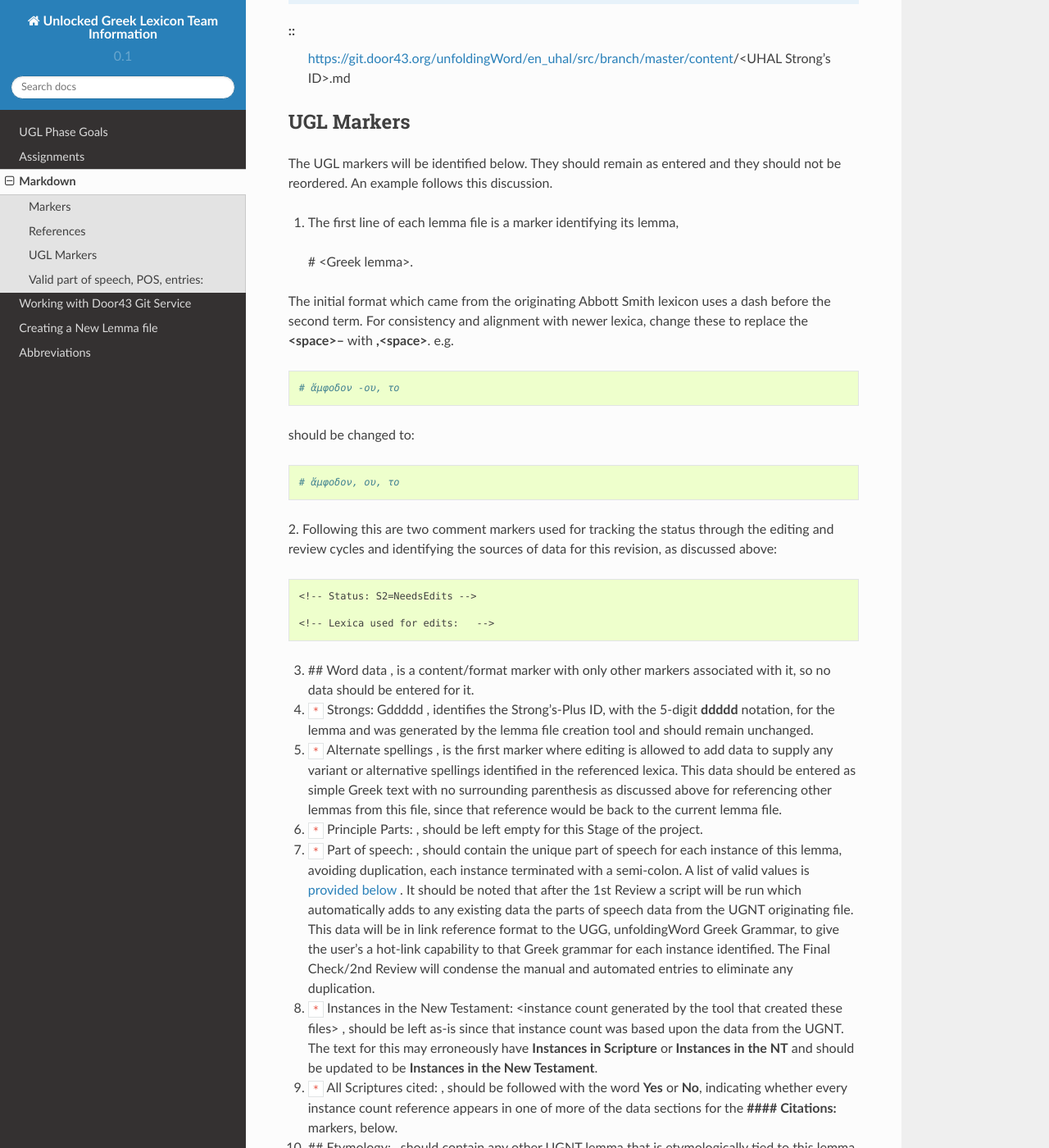
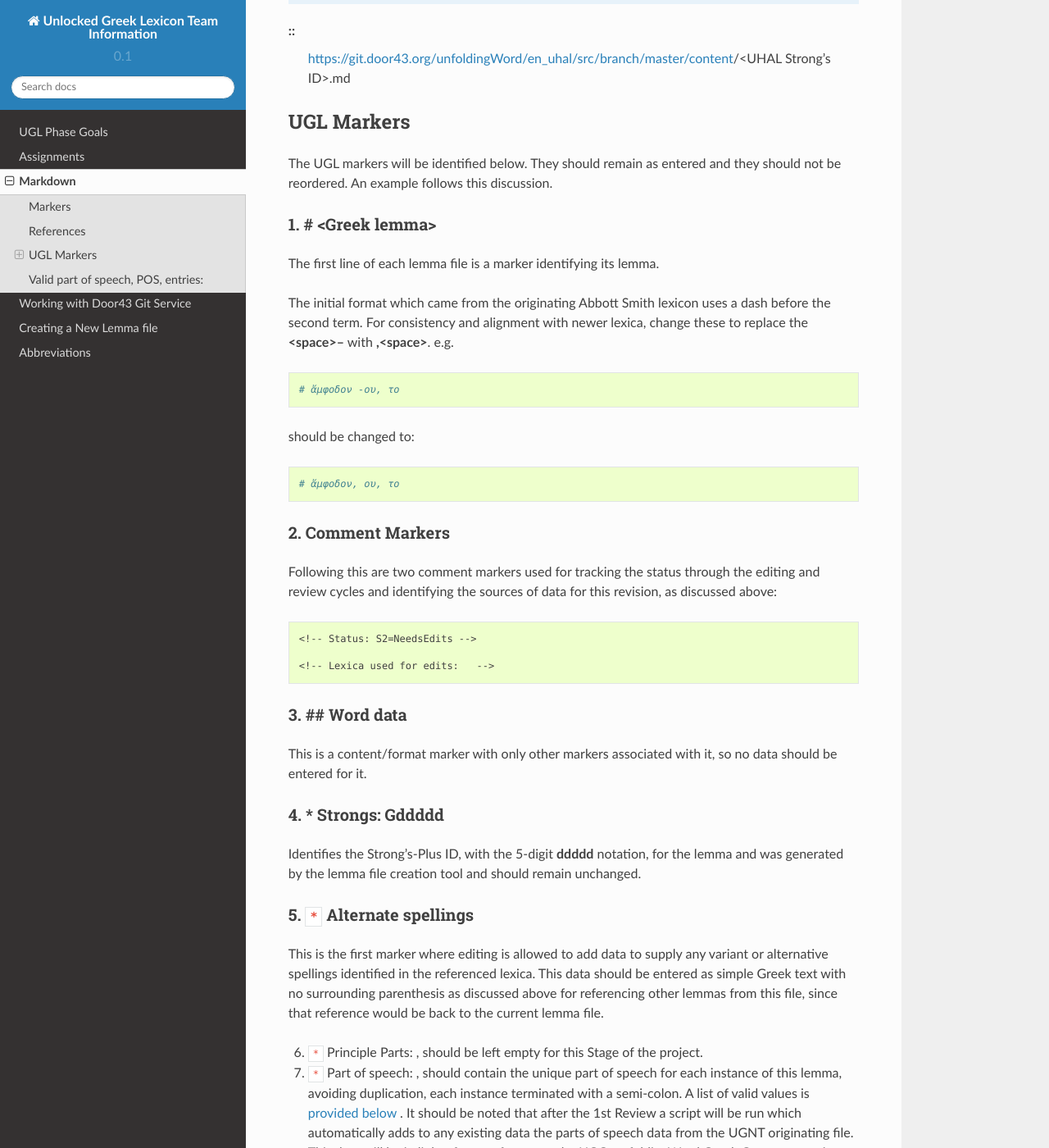
Before and after one commit to unfoldingWord-dev/Unlocked-Greek-Lexicon-Info, a Sphinx documentation site: the page built from docs/markdown.rst, in a window 1280 px wide and 1400 px high, scrolled down 2432 px. Shown: the whole window at 82% size. Built offline with Sphinx 7.4.7 and the Read the Docs theme 2.0.0, drawn with Linux system fonts in a browser that asks for light colours.

Commit message:
Try rst subsection identifiers

```diff
--- a/docs/markdown.rst
+++ b/docs/markdown.rst
@@ -64,8 +64,9 @@ UGL Markers
 -----------
 The UGL markers will be identified below. They should remain as entered and they should not be reordered. An example follows this discussion.
 
-1. The first line of each lemma file is a marker identifying its lemma,
- # <Greek lemma>.
+1. # <Greek lemma>
+^^^^^^^^^^^^^^^^^^
+The first line of each lemma file is a marker identifying its lemma.
 
 The initial format which came from the originating Abbott Smith lexicon uses a dash before the second term. For consistency and alignment with newer lexica, change these to replace the **<space>–** with **,<space>**. e.g.
 ::
@@ -73,16 +74,24 @@ The initial format which came from the originating Abbott Smith lexicon uses a d
 should be changed to:
 ::
   # ἄμφοδον, ου, το
-2. Following this are two comment markers used for tracking the status through the editing and review cycles and identifying the sources of data for this revision, as discussed above:
+2. Comment Markers
+^^^^^^^^^^^^^^^^^^
+Following this are two comment markers used for tracking the status through the editing and review cycles and identifying the sources of data for this revision, as discussed above:
 ::
   <!-- Status: S2=NeedsEdits -->
 
   <!-- Lexica used for edits:   -->
-3. ## Word data , is a content/format marker with only other markers associated with it, so no data should be entered for it.
+3. ## Word data
+^^^^^^^^^^^^^^^
+This is a content/format marker with only other markers associated with it, so no data should be entered for it.
 
-4. ``*`` Strongs: Gddddd , identifies the Strong’s-Plus ID, with the 5-digit **ddddd** notation, for the lemma and was generated by the lemma file creation tool and should remain unchanged.
+4. * Strongs: Gddddd
+^^^^^^^^^^^^^^^^^^^^
+Identifies the Strong’s-Plus ID, with the 5-digit **ddddd** notation, for the lemma and was generated by the lemma file creation tool and should remain unchanged.
 
-5. ``*`` Alternate spellings , is the first marker where editing is allowed to add data to supply any variant or alternative spellings identified in the referenced lexica. This data should be entered as simple Greek text with no surrounding parenthesis as discussed above for referencing other lemmas from this file, since that reference would be back to the current lemma file.
+5. ``*`` Alternate spellings
+^^^^^^^^^^^^^^^^^^^^^^^^^^^^
+This is the first marker where editing is allowed to add data to supply any variant or alternative spellings identified in the referenced lexica. This data should be entered as simple Greek text with no surrounding parenthesis as discussed above for referencing other lemmas from this file, since that reference would be back to the current lemma file.
 
 6. ``*`` Principle Parts: , should be left empty for this Stage of the project.
 
```
